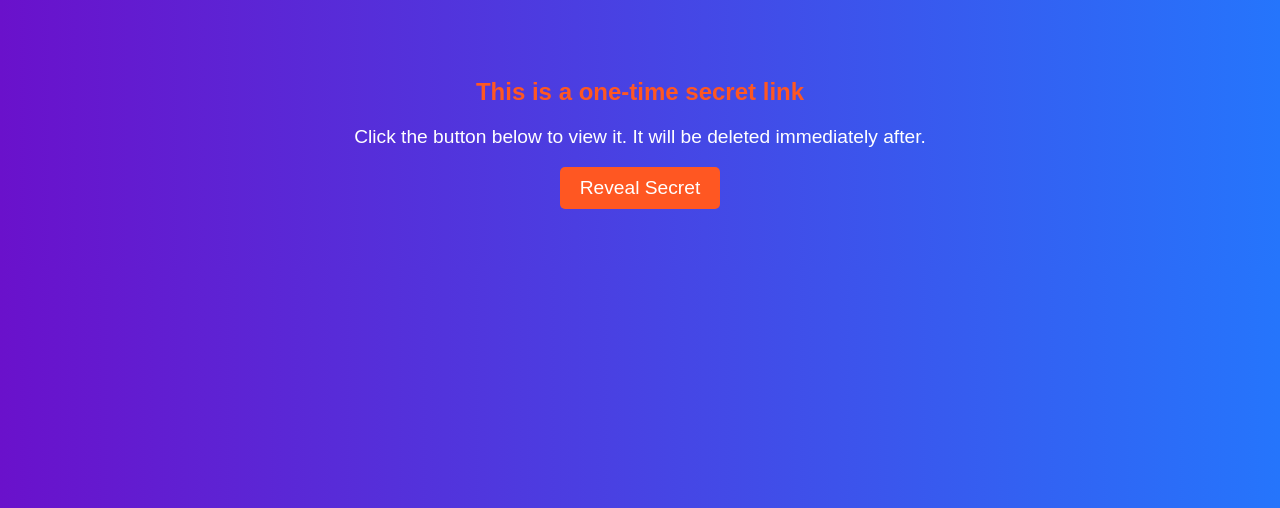
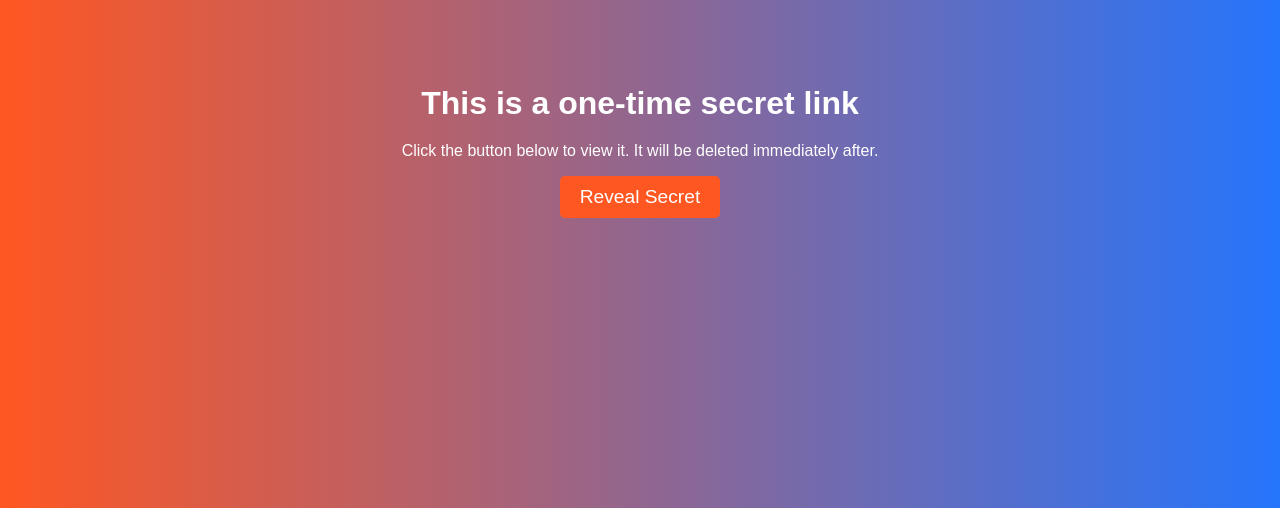
Before and after one commit to rojinashaikh/secure-one-time-share, a Flask app: template templates/confirm.html in a window 1280 px wide. Shown: the top 508 px of the page. Run offline with Flask 3, Linux system fonts and the light colour scheme; the template is opened without the code that fills it, so the values that code supplies are empty.

Commit message:
Update confirm.html

```diff
--- a/templates/confirm.html
+++ b/templates/confirm.html
@@ -4,25 +4,22 @@
     <title>Confirm to View</title>
     <style>
         body {
-            background: linear-gradient(to right, #6a11cb, #2575fc);
+            background: linear-gradient(to right, #ff5722, #2575fc); /* Gradient from orange to blue */
             color: white;
             font-family: Arial, sans-serif;
             text-align: center;
             padding: 50px 0;
         }
         h2 {
-            color: #ff5722;
-        }
-        p {
-            font-size: 1.2em;
-            color: white;
+            font-size: 2em;
+            margin-bottom: 20px;
         }
         button {
             background-color: #ff5722;
             color: white;
             font-size: 1.2em;
+            border: none;
             padding: 10px 20px;
-            border: none;
             border-radius: 5px;
             cursor: pointer;
         }
```
